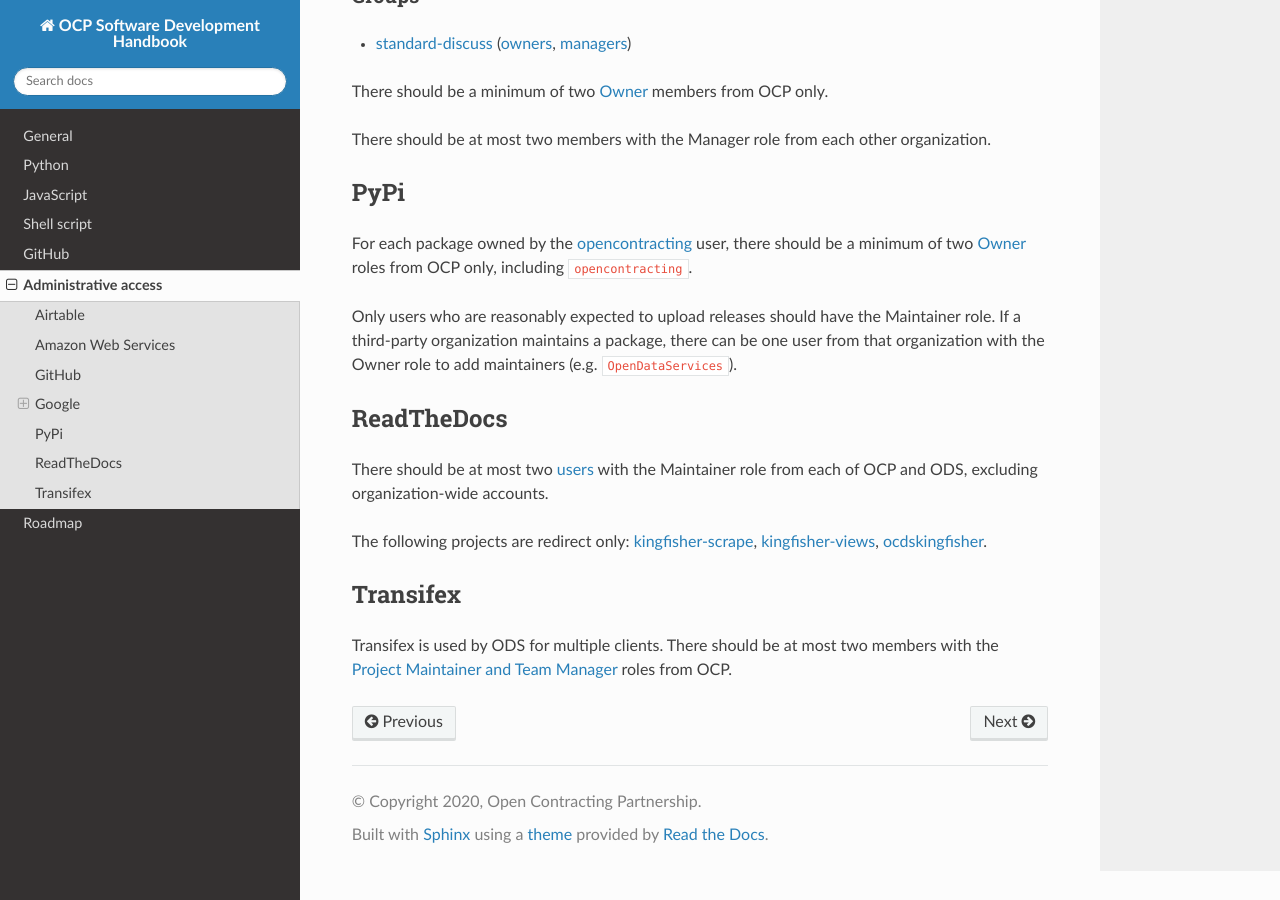
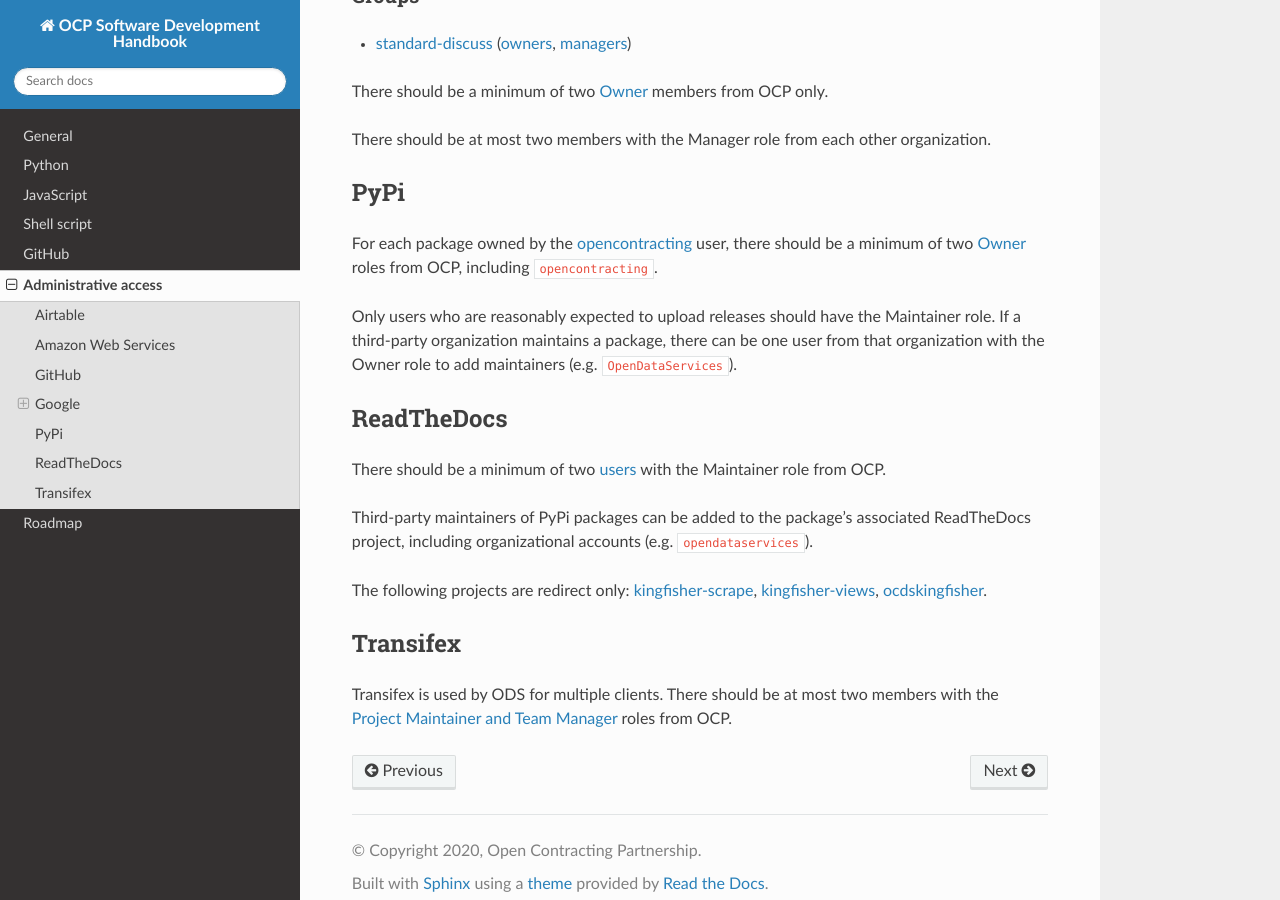
Before and after one commit to open-contracting/software-development-handbook, a Sphinx documentation site: the page built from docs/services/index.rst, in a window 1280 px wide and 900 px high, scrolled down 2068 px. Built offline with Sphinx 7.4.7 and the Read the Docs theme 2.0.0, drawn with Linux system fonts in a browser that asks for light colours.

Commit message:
services: Add policy for third-party maintainers of ReadTheDocs projects

```diff
--- a/docs/services/index.rst
+++ b/docs/services/index.rst
@@ -88,14 +88,16 @@ There should be at most two members with the Manager role from each other organi
 PyPi
 ----
 
-For each package owned by the `opencontracting <https://pypi.org/user/opencontracting/>`__ user, there should be a minimum of two `Owner <https://pypi.org/help/#collaborator-roles>`__ roles from OCP only, including ``opencontracting``.
+For each package owned by the `opencontracting <https://pypi.org/user/opencontracting/>`__ user, there should be a minimum of two `Owner <https://pypi.org/help/#collaborator-roles>`__ roles from OCP, including ``opencontracting``.
 
 Only users who are reasonably expected to upload releases should have the Maintainer role. If a third-party organization maintains a package, there can be one user from that organization with the Owner role to add maintainers (e.g. ``OpenDataServices``).
 
 ReadTheDocs
 -----------
 
-There should be at most two `users <https://readthedocs.org/dashboard/ocds-standard-development-handbook/users/>`__ with the Maintainer role from each of OCP and ODS, excluding organization-wide accounts.
+There should be a minimum of two `users <https://readthedocs.org/dashboard/ocds-standard-development-handbook/users/>`__ with the Maintainer role from OCP.
+
+Third-party maintainers of PyPi packages can be added to the package's associated ReadTheDocs project, including organizational accounts (e.g. ``opendataservices``).
 
 The following projects are redirect only: `kingfisher-scrape <https://kingfisher-scrape.readthedocs.io/>`__, `kingfisher-views <https://kingfisher-views.readthedocs.io/>`__, `ocdskingfisher <https://ocdskingfisher.readthedocs.io/>`__.
 
```
